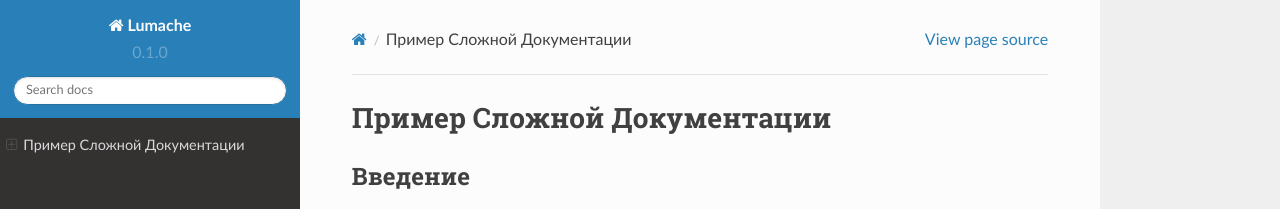
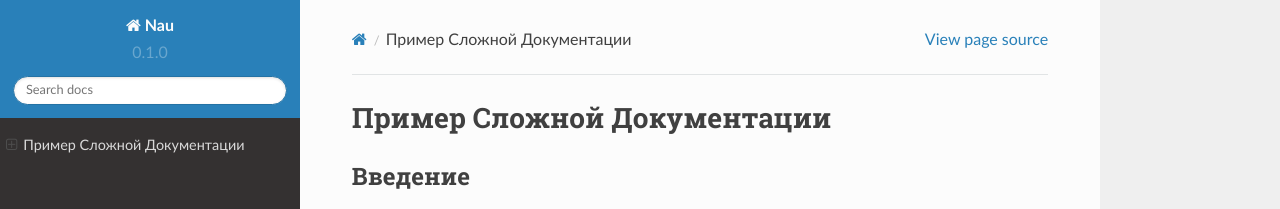
Before and after one commit to Bioritm/rtd01, a Sphinx documentation site: the page built from docs/source/index.rst, in a window 1280 px wide. Shown: the top 209 px of the page. Built offline with Sphinx 7.4.7 and the Read the Docs theme 2.0.0, drawn with Linux system fonts in a browser that asks for light colours.

Commit message:
Update conf.py

```diff
--- a/docs/source/conf.py
+++ b/docs/source/conf.py
@@ -2,7 +2,7 @@
 
 # -- Project information
 
-project = 'Lumache'
+project = 'Nau'
 copyright = '2024, NauEngine'
 author = ''
 
```
